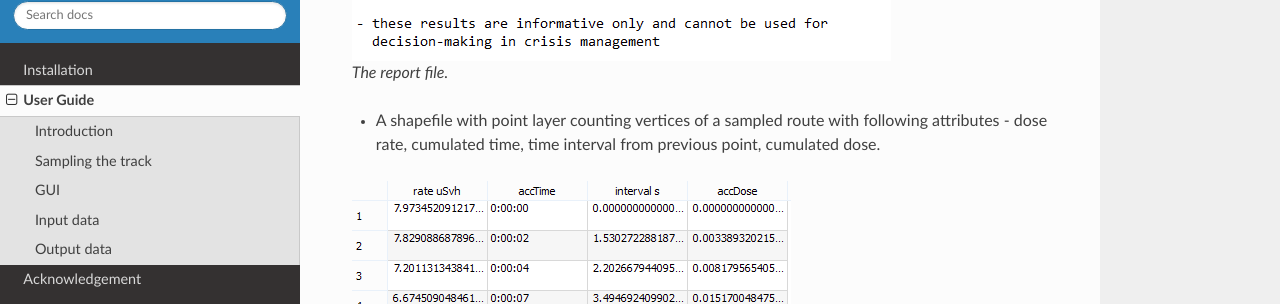
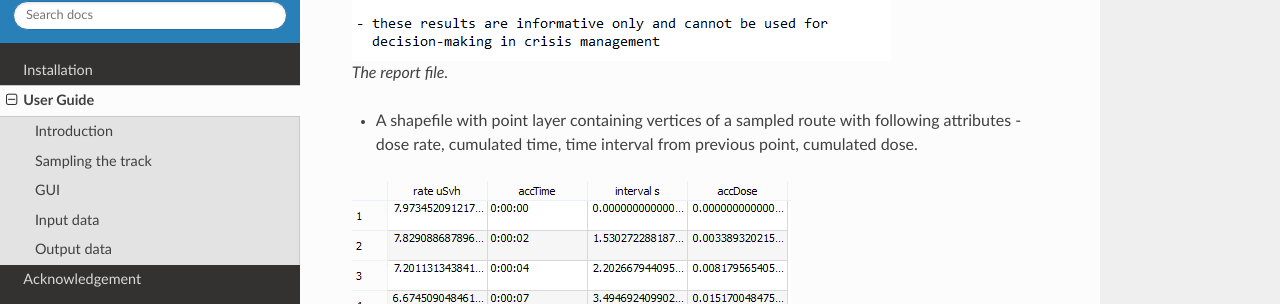
Before and after one commit to ctu-geoforall-lab-projects/bp-kala-2017, a Sphinx documentation site: the page built from docs/source/user_guide.rst, in a window 1280 px wide and 900 px high, scrolled down 3325 px. Shown: the part 147-451 px from the top of the window. Built offline with Sphinx 7.4.7 and the Read the Docs theme 2.0.0, drawn with Linux system fonts in a browser that asks for light colours; formulas are drawn with MathJax 3.

Commit message:
Text update.

```diff
--- a/docs/source/user_guide.rst
+++ b/docs/source/user_guide.rst
@@ -138,7 +138,7 @@ Output data
 
    The report file.
 
-* A shapefile with point layer counting vertices of a sampled route
+* A shapefile with point layer containing vertices of a sampled route
   with following attributes - dose rate, cumulated time, time interval
   from previous point, cumulated dose.
 
```
Also changed, not shown: 2 other files.
